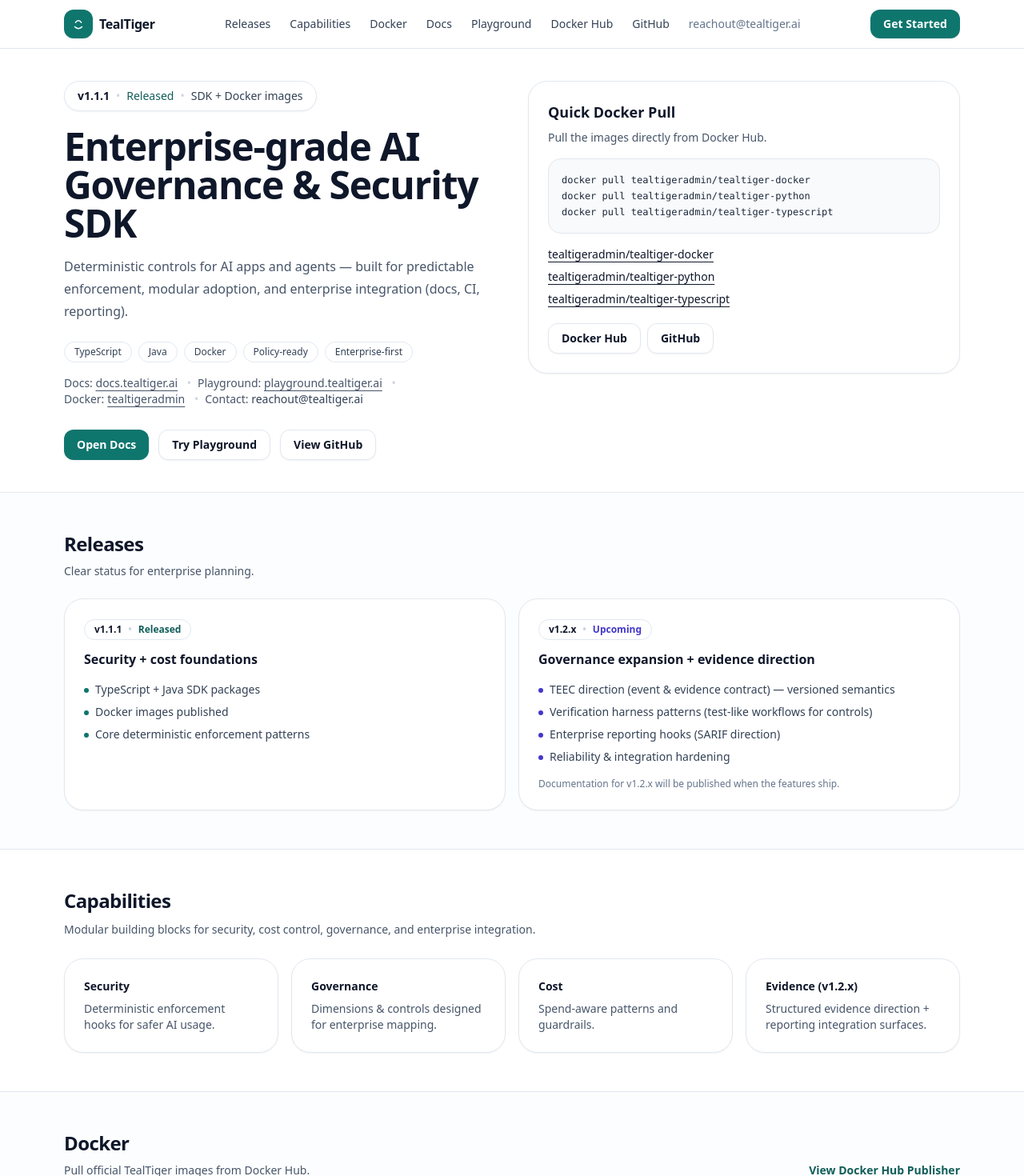
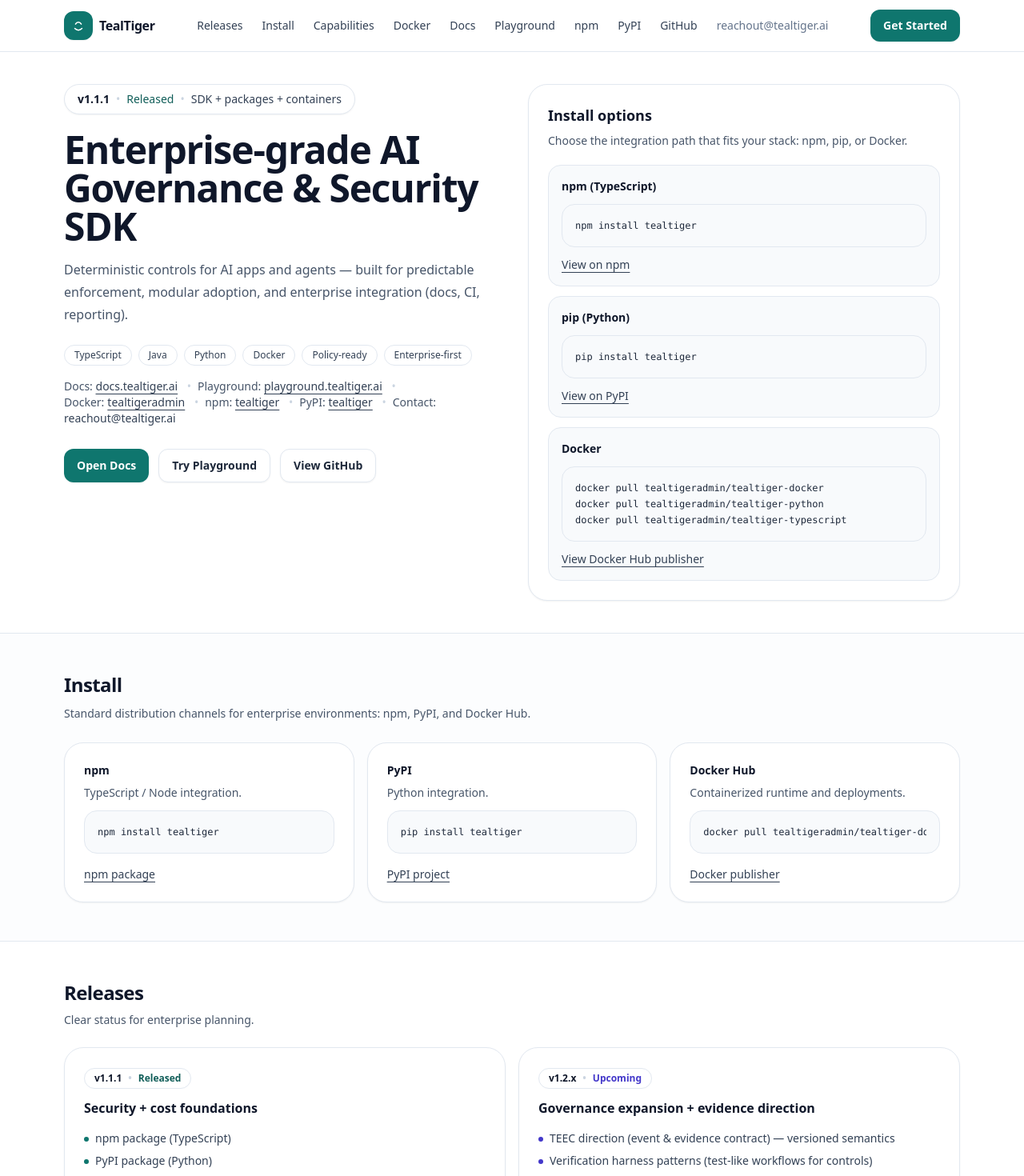
Before and after one commit to agentguard-ai/TealTiger-LandingPage, a Next.js app: page / in a window 1280 px wide. Shown: the top 1470 px of the page at 80% size. Built offline with nearby package versions, Linux system fonts and the light colour scheme.

Commit message:
Update page.tsx

```diff
--- a/app/page.tsx
+++ b/app/page.tsx
@@ -3,7 +3,7 @@
   const playgroundUrl = "https://playground.tealtiger.ai";
   const githubUrl = "https://github.com/agentguard-ai/tealtiger";
 
-  // Docker Hub publisher
+  // Docker Hub publisher (from your screenshot)
   const dockerHubOrgUrl = "https://hub.docker.com/u/tealtigeradmin";
   const dockerHubDockerUrl =
     "https://hub.docker.com/r/tealtigeradmin/tealtiger-docker";
@@ -12,10 +12,78 @@
   const dockerHubTypescriptUrl =
     "https://hub.docker.com/r/tealtigeradmin/tealtiger-typescript";
 
-  // Per request: show contact as plain text (no link)
+  // ✅ Confirmed by you
+  const npmUrl = "https://www.npmjs.com/package/tealtiger";
+  const pypiUrl = "https://pypi.org/project/tealtiger/";
+
+  // Per your request: plain text contact (no link)
   const contactEmailText = "reachout@tealtiger.ai";
 
   const ext = { target: "_blank", rel: "noopener noreferrer" } as const;
+
+  const Chip = ({ text }: { text: string }) => (
+    <span className="rounded-full border border-slate-200 bg-white px-3 py-1 text-xs font-medium text-slate-700">
+      {text}
+    </span>
+  );
+
+  const Link = ({
+    href,
+    children,
+    className = "",
+  }: {
+    href: string;
+    children: React.ReactNode;
+    className?: string;
+  }) => (
+    <a
+      href={href}
+      {...ext}
+      className={`text-slate-700 underline underline-offset-4 hover:text-slate-900 ${className}`}
+    >
+      {children}
+    </a>
+  );
+
+  const ButtonPrimary = ({
+    href,
+    children,
+  }: {
+    href: string;
+    children: React.ReactNode;
+  }) => (
+    <a
+      href={href}
+      {...ext}
+      className="inline-flex items-center justify-center rounded-xl bg-teal-700 px-4 py-2.5 text-sm font-semibold text-white shadow-sm hover:bg-teal-800"
+    >
+      {children}
+    </a>
+  );
+
+  const ButtonSecondary = ({
+    href,
+    children,
+  }: {
+    href: string;
+    children: React.ReactNode;
+  }) => (
+    <a
+      href={href}
+      {...ext}
+      className="inline-flex items-center justify-center rounded-xl border border-slate-200 bg-white px-4 py-2.5 text-sm font-semibold text-slate-800 shadow-sm hover:bg-slate-50"
+    >
+      {children}
+    </a>
+  );
+
+  const CodeBlock = ({ code }: { code: string }) => (
+    <div className="mt-3 rounded-2xl border border-slate-200 bg-slate-50 p-4">
+      <pre className="overflow-x-auto text-xs leading-5 text-slate-800">
+        {code}
+      </pre>
+    </div>
+  );
 
   return (
     <main className="min-h-screen bg-white text-slate-900">
@@ -54,35 +122,41 @@
             <a href="#releases" className="hover:text-slate-900">
               Releases
             </a>
+            <a href="#install" className="hover:text-slate-900">
+              Install
+            </a>
             <a href="#capabilities" className="hover:text-slate-900">
               Capabilities
             </a>
             <a href="#docker" className="hover:text-slate-900">
               Docker
             </a>
+
             <a href={docsUrl} {...ext} className="hover:text-slate-900">
               Docs
             </a>
             <a href={playgroundUrl} {...ext} className="hover:text-slate-900">
               Playground
             </a>
-            <a href={dockerHubOrgUrl} {...ext} className="hover:text-slate-900">
-              Docker Hub
+            <a href={npmUrl} {...ext} className="hover:text-slate-900">
+              npm
+            </a>
+            <a href={pypiUrl} {...ext} className="hover:text-slate-900">
+              PyPI
             </a>
             <a href={githubUrl} {...ext} className="hover:text-slate-900">
               GitHub
             </a>
-            {/* Per request: Contact as plain text in header */}
+
+            {/* Per request: plain text contact */}
             <span className="text-slate-500">{contactEmailText}</span>
           </nav>
 
           <div className="flex items-center gap-2">
-            <a
-              href={docsUrl}
-              {...ext}
-              className="inline-flex items-center rounded-xl bg-teal-700 px-4 py-2 text-sm font-semibold text-white shadow-sm hover:bg-teal-800"
-            >
-              Get Started
+            <a href={docsUrl} {...ext} className="inline-flex">
+              <span className="inline-flex items-center justify-center rounded-xl bg-teal-700 px-4 py-2.5 text-sm font-semibold text-white shadow-sm hover:bg-teal-800">
+                Get Started
+              </span>
             </a>
           </div>
         </div>
@@ -97,7 +171,7 @@
               <span className="text-slate-300">•</span>
               <span className="font-medium text-teal-800">Released</span>
               <span className="text-slate-300">•</span>
-              <span>SDK + Docker images</span>
+              <span>SDK + packages + containers</span>
             </div>
 
             <h1 className="mt-5 text-4xl font-semibold tracking-tight md:text-5xl">
@@ -110,51 +184,31 @@
               reporting).
             </p>
 
-            {/* Chips */}
             <div className="mt-6 flex flex-wrap gap-2">
-              <span className="rounded-full border border-slate-200 bg-white px-3 py-1 text-xs font-medium text-slate-700">
-                TypeScript
-              </span>
-              <span className="rounded-full border border-slate-200 bg-white px-3 py-1 text-xs font-medium text-slate-700">
-                Java
-              </span>
-              <span className="rounded-full border border-slate-200 bg-white px-3 py-1 text-xs font-medium text-slate-700">
-                Docker
-              </span>
-              <span className="rounded-full border border-slate-200 bg-white px-3 py-1 text-xs font-medium text-slate-700">
-                Policy-ready
-              </span>
-              <span className="rounded-full border border-slate-200 bg-white px-3 py-1 text-xs font-medium text-slate-700">
-                Enterprise-first
-              </span>
+              <Chip text="TypeScript" />
+              <Chip text="Java" />
+              <Chip text="Python" />
+              <Chip text="Docker" />
+              <Chip text="Policy-ready" />
+              <Chip text="Enterprise-first" />
             </div>
 
-            {/* Links row (docker stays inline like your screenshot) */}
+            {/* Single clean link row (Docker stays inline) */}
             <div className="mt-4 text-sm text-slate-600">
               <span>Docs:</span>{" "}
-              <a href={docsUrl} {...ext} className="underline underline-offset-4">
-                docs.tealtiger.ai
-              </a>{" "}
+              <Link href={docsUrl}>docs.tealtiger.ai</Link>{" "}
               <span className="mx-2 text-slate-300">•</span>
               <span>Playground:</span>{" "}
-              <a
-                href={playgroundUrl}
-                {...ext}
-                className="underline underline-offset-4"
-              >
-                playground.tealtiger.ai
-              </a>{" "}
+              <Link href={playgroundUrl}>playground.tealtiger.ai</Link>{" "}
               <span className="mx-2 text-slate-300">•</span>
               <span className="inline-flex items-baseline gap-1">
-                <span>Docker:</span>
-                <a
-                  href={dockerHubOrgUrl}
-                  {...ext}
-                  className="underline underline-offset-4"
-                >
-                  tealtigeradmin
-                </a>
+                <span>Docker:</span>{" "}
+                <Link href={dockerHubOrgUrl}>tealtigeradmin</Link>
               </span>{" "}
+              <span className="mx-2 text-slate-300">•</span>
+              <span>npm:</span> <Link href={npmUrl}>tealtiger</Link>{" "}
+              <span className="mx-2 text-slate-300">•</span>
+              <span>PyPI:</span> <Link href={pypiUrl}>tealtiger</Link>{" "}
               <span className="mx-2 text-slate-300">•</span>
               <span>Contact:</span>{" "}
               <span className="font-medium text-slate-700">
@@ -163,71 +217,106 @@
             </div>
 
             <div className="mt-7 flex flex-wrap gap-3">
-              <a
-                href={docsUrl}
-                {...ext}
-                className="inline-flex items-center rounded-xl bg-teal-700 px-4 py-2 text-sm font-semibold text-white shadow-sm hover:bg-teal-800"
-              >
-                Open Docs
-              </a>
-              <a
-                href={playgroundUrl}
-                {...ext}
-                className="inline-flex items-center rounded-xl border border-slate-200 bg-white px-4 py-2 text-sm font-semibold text-slate-900 shadow-sm hover:bg-slate-50"
-              >
+              <ButtonPrimary href={docsUrl}>Open Docs</ButtonPrimary>
+              <ButtonSecondary href={playgroundUrl}>
                 Try Playground
-              </a>
-              <a
-                href={githubUrl}
-                {...ext}
-                className="inline-flex items-center rounded-xl border border-slate-200 bg-white px-4 py-2 text-sm font-semibold text-slate-900 shadow-sm hover:bg-slate-50"
-              >
-                View GitHub
-              </a>
+              </ButtonSecondary>
+              <ButtonSecondary href={githubUrl}>View GitHub</ButtonSecondary>
             </div>
           </div>
 
-          {/* Right card */}
+          {/* Right card: install quick paths */}
           <div className="rounded-3xl border border-slate-200 bg-white p-6 shadow-sm">
-            <h2 className="text-lg font-semibold">Quick Docker Pull</h2>
+            <h2 className="text-lg font-semibold">Install options</h2>
             <p className="mt-2 text-sm text-slate-600">
-              Pull the images directly from Docker Hub.
+              Choose the integration path that fits your stack: npm, pip, or Docker.
             </p>
 
-            <div className="mt-4 rounded-2xl border border-slate-200 bg-slate-50 p-4">
-              <pre className="overflow-x-auto text-xs leading-5 text-slate-800">
-{`docker pull tealtigeradmin/tealtiger-docker
+            <div className="mt-5 grid gap-3">
+              <div className="rounded-2xl border border-slate-200 bg-slate-50 p-4">
+                <p className="text-sm font-semibold text-slate-900">
+                  npm (TypeScript)
+                </p>
+                <CodeBlock code={`npm install tealtiger`} />
+                <div className="mt-3 text-sm">
+                  <Link href={npmUrl}>View on npm</Link>
+                </div>
+              </div>
+
+              <div className="rounded-2xl border border-slate-200 bg-slate-50 p-4">
+                <p className="text-sm font-semibold text-slate-900">
+                  pip (Python)
+                </p>
+                <CodeBlock code={`pip install tealtiger`} />
+                <div className="mt-3 text-sm">
+                  <Link href={pypiUrl}>View on PyPI</Link>
+                </div>
+              </div>
+
+              <div className="rounded-2xl border border-slate-200 bg-slate-50 p-4">
+                <p className="text-sm font-semibold text-slate-900">Docker</p>
+                <CodeBlock
+                  code={`docker pull tealtigeradmin/tealtiger-docker
 docker pull tealtigeradmin/tealtiger-python
 docker pull tealtigeradmin/tealtiger-typescript`}
-              </pre>
+                />
+                <div className="mt-3 text-sm">
+                  <Link href={dockerHubOrgUrl}>View Docker Hub publisher</Link>
+                </div>
+              </div>
+            </div>
+          </div>
+        </div>
+      </section>
+
+      {/* Install section */}
+      <section id="install" className="border-t border-slate-200 bg-slate-50/40">
+        <div className="mx-auto max-w-6xl px-4 py-12">
+          <h2 className="text-2xl font-semibold tracking-tight">Install</h2>
+          <p className="mt-2 max-w-3xl text-sm leading-6 text-slate-600">
+            Standard distribution channels for enterprise environments: npm, PyPI,
+            and Docker Hub.
+          </p>
+
+          <div className="mt-6 grid gap-4 md:grid-cols-3">
+            <div className="rounded-3xl border border-slate-200 bg-white p-6 shadow-sm">
+              <p className="text-sm font-semibold">npm</p>
+              <p className="mt-2 text-sm text-slate-600">
+                TypeScript / Node integration.
+              </p>
+              <CodeBlock code={`npm install tealtiger`} />
+              <div className="mt-4 text-sm">
+                <Link href={npmUrl}>npm package</Link>
+              </div>
             </div>
 
-            <div className="mt-4 grid gap-2 text-sm">
-              <a href={dockerHubDockerUrl} {...ext} className="underline underline-offset-4">
-                tealtigeradmin/tealtiger-docker
-              </a>
-              <a href={dockerHubPythonUrl} {...ext} className="underline underline-offset-4">
-                tealtigeradmin/tealtiger-python
-              </a>
-              <a href={dockerHubTypescriptUrl} {...ext} className="underline underline-offset-4">
-                tealtigeradmin/tealtiger-typescript
-              </a>
+            <div className="rounded-3xl border border-slate-200 bg-white p-6 shadow-sm">
+              <p className="text-sm font-semibold">PyPI</p>
+              <p className="mt-2 text-sm text-slate-600">
+                Python integration.
+              </p>
+              <CodeBlock code={`pip install tealtiger`} />
+              <div className="mt-4 text-sm">
+                <Link href={pypiUrl}>PyPI project</Link>
+              </div>
             </div>
 
-            <div className="mt-5 flex flex-wrap gap-2">
-              <a href={dockerHubOrgUrl} {...ext} className="inline-flex items-center rounded-xl border border-slate-200 bg-white px-4 py-2 text-sm font-semibold text-slate-900 shadow-sm hover:bg-slate-50">
-                Docker Hub
-              </a>
-              <a href={githubUrl} {...ext} className="inline-flex items-center rounded-xl border border-slate-200 bg-white px-4 py-2 text-sm font-semibold text-slate-900 shadow-sm hover:bg-slate-50">
-                GitHub
-              </a>
+            <div className="rounded-3xl border border-slate-200 bg-white p-6 shadow-sm">
+              <p className="text-sm font-semibold">Docker Hub</p>
+              <p className="mt-2 text-sm text-slate-600">
+                Containerized runtime and deployments.
+              </p>
+              <CodeBlock code={`docker pull tealtigeradmin/tealtiger-docker`} />
+              <div className="mt-4 text-sm">
+                <Link href={dockerHubOrgUrl}>Docker publisher</Link>
+              </div>
             </div>
           </div>
         </div>
       </section>
 
       {/* Releases */}
-      <section id="releases" className="border-t border-slate-200 bg-slate-50/40">
+      <section id="releases" className="border-t border-slate-200 bg-white">
         <div className="mx-auto max-w-6xl px-4 py-12">
           <h2 className="text-2xl font-semibold tracking-tight">Releases</h2>
           <p className="mt-2 text-sm text-slate-600">
@@ -242,21 +331,30 @@
                 <span className="text-teal-800">Released</span>
               </div>
 
-              <h3 className="mt-3 text-base font-semibold">Security + cost foundations</h3>
+              <h3 className="mt-3 text-base font-semibold">
+                Security + cost foundations
+              </h3>
               <ul className="mt-4 space-y-2 text-sm text-slate-700">
                 <li className="flex gap-2">
                   <span className="mt-2 h-1.5 w-1.5 rounded-full bg-teal-700" />
-                  TypeScript + Java SDK packages
+                  npm package (TypeScript)
+                </li>
+                <li className="flex gap-2">
+                  <span className="mt-2 h-1.5 w-1.5 rounded-full bg-teal-700" />
+                  PyPI package (Python)
                 </li>
                 <li className="flex gap-2">
                   <span className="mt-2 h-1.5 w-1.5 rounded-full bg-teal-700" />
                   Docker images published
                 </li>
-                <li className="flex gap-2">
-                  <span className="mt-2 h-1.5 w-1.5 rounded-full bg-teal-700" />
-                  Core deterministic enforcement patterns
-                </li>
               </ul>
+
+              <div className="mt-5 flex flex-wrap gap-2 text-sm">
+                <Link href={npmUrl}>npm</Link>
+                <Link href={pypiUrl}>PyPI</Link>
+                <Link href={dockerHubOrgUrl}>Docker Hub</Link>
+                <Link href={githubUrl}>GitHub</Link>
+              </div>
             </div>
 
             <div className="rounded-3xl border border-slate-200 bg-white p-6 shadow-sm">
@@ -269,6 +367,7 @@
               <h3 className="mt-3 text-base font-semibold">
                 Governance expansion + evidence direction
               </h3>
+
               <ul className="mt-4 space-y-2 text-sm text-slate-700">
                 <li className="flex gap-2">
                   <span className="mt-2 h-1.5 w-1.5 rounded-full bg-indigo-700" />
@@ -288,9 +387,9 @@
                 </li>
               </ul>
 
-              {/* Per request: NO button linking to v1.2.x docs */}
+              {/* Per request: no button linking to v1.2.x docs */}
               <p className="mt-4 text-xs text-slate-500">
-                Documentation for v1.2.x will be published when the features ship.
+                v1.2.x documentation will be published when features ship.
               </p>
             </div>
           </div>
@@ -298,11 +397,15 @@
       </section>
 
       {/* Capabilities */}
-      <section id="capabilities" className="border-t border-slate-200 bg-white">
+      <section
+        id="capabilities"
+        className="border-t border-slate-200 bg-slate-50/40"
+      >
         <div className="mx-auto max-w-6xl px-4 py-12">
           <h2 className="text-2xl font-semibold tracking-tight">Capabilities</h2>
           <p className="mt-2 max-w-3xl text-sm leading-6 text-slate-600">
-            Modular building blocks for security, cost control, governance, and enterprise integration.
+            Modular building blocks for security, cost control, governance, and
+            enterprise integration.
           </p>
 
           <div className="mt-6 grid gap-4 md:grid-cols-4">
@@ -335,18 +438,42 @@
       </section>
 
       {/* Docker */}
-      <section id="docker" className="border-t border-slate-200 bg-slate-50/40">
+      <section id="docker" className="border-t border-slate-200 bg-white">
         <div className="mx-auto max-w-6xl px-4 py-12">
           <div className="flex flex-col gap-2 md:flex-row md:items-end md:justify-between">
             <div>
               <h2 className="text-2xl font-semibold tracking-tight">Docker</h2>
               <p className="mt-2 text-sm text-slate-600">
-                Pull official TealTiger images from Docker Hub.
+                Official images published under tealtigeradmin.
               </p>
             </div>
-            <a href={dockerHubOrgUrl} {...ext} className="text-sm font-semibold text-teal-800 underline underline-offset-4">
+            <a
+              href={dockerHubOrgUrl}
+              {...ext}
+              className="text-sm font-semibold text-slate-800 underline underline-offset-4 hover:text-slate-900"
+            >
               View Docker Hub Publisher
             </a>
+          </div>
+
+          <div className="mt-6 grid gap-4 md:grid-cols-2">
+            <div className="rounded-3xl border border-slate-200 bg-white p-6 shadow-sm">
+              <p className="text-sm font-semibold">Quick pull</p>
+              <CodeBlock
+                code={`docker pull tealtigeradmin/tealtiger-docker
+docker pull tealtigeradmin/tealtiger-python
+docker pull tealtigeradmin/tealtiger-typescript`}
+              />
+            </div>
+
+            <div className="rounded-3xl border border-slate-200 bg-white p-6 shadow-sm">
+              <p className="text-sm font-semibold">Image links</p>
+              <div className="mt-4 grid gap-2 text-sm">
+                <Link href={dockerHubDockerUrl}>tealtiger-docker</Link>
+                <Link href={dockerHubPythonUrl}>tealtiger-python</Link>
+                <Link href={dockerHubTypescriptUrl}>tealtiger-typescript</Link>
+              </div>
+            </div>
           </div>
         </div>
       </section>
@@ -354,14 +481,29 @@
       {/* Footer */}
       <footer className="border-t border-slate-200 bg-white">
         <div className="mx-auto flex max-w-6xl flex-col gap-3 px-4 py-8 md:flex-row md:items-center md:justify-between">
-          <p className="text-sm text-slate-600">© {new Date().getFullYear()} TealTiger</p>
+          <p className="text-sm text-slate-600">
+            © {new Date().getFullYear()} TealTiger
+          </p>
 
           <div className="flex flex-wrap items-center gap-x-5 gap-y-2 text-sm text-slate-700">
-            <a href={docsUrl} {...ext} className="hover:text-slate-900">Docs</a>
-            <a href={playgroundUrl} {...ext} className="hover:text-slate-900">Playground</a>
-            <a href={dockerHubOrgUrl} {...ext} className="hover:text-slate-900">Docker Hub</a>
-            <a href={githubUrl} {...ext} className="hover:text-slate-900">GitHub</a>
-            {/* Per request: plain text */}
+            <a href={docsUrl} {...ext} className="hover:text-slate-900">
+              Docs
+            </a>
+            <a href={playgroundUrl} {...ext} className="hover:text-slate-900">
+              Playground
+            </a>
+            <a href={dockerHubOrgUrl} {...ext} className="hover:text-slate-900">
+              Docker Hub
+            </a>
+            <a href={npmUrl} {...ext} className="hover:text-slate-900">
+              npm
+            </a>
+            <a href={pypiUrl} {...ext} className="hover:text-slate-900">
+              PyPI
+            </a>
+            <a href={githubUrl} {...ext} className="hover:text-slate-900">
+              GitHub
+            </a>
             <span className="text-slate-500">{contactEmailText}</span>
           </div>
         </div>
```
